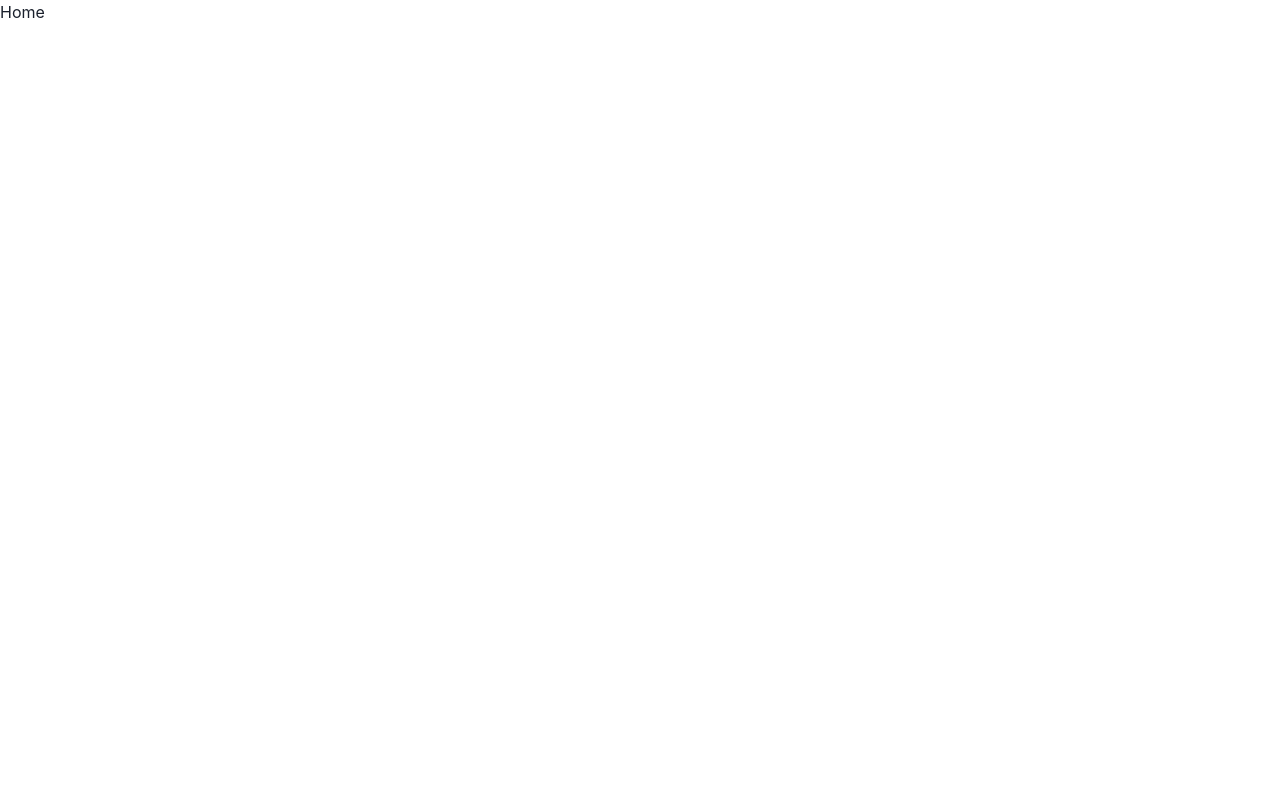
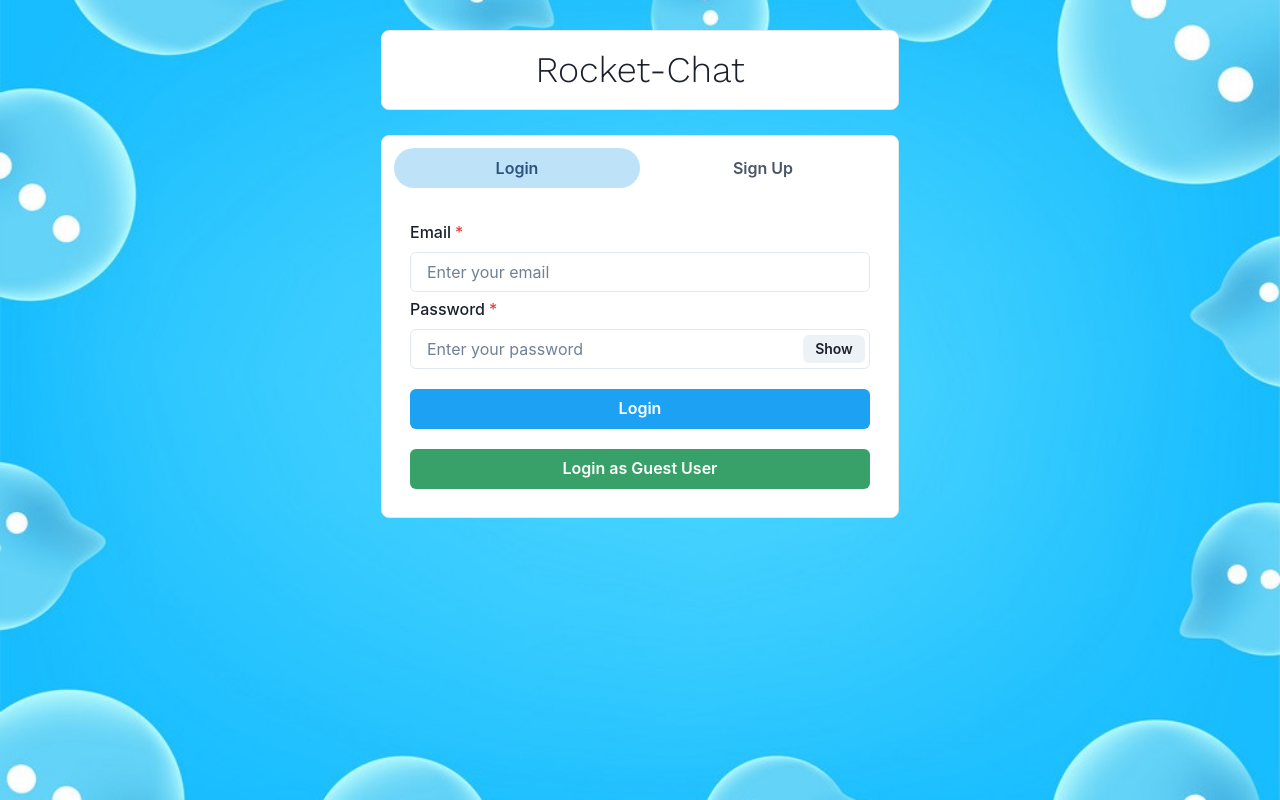
Before and after one commit to riyazsheikh89/Rocket-Chat, a React (Create React App) app in the folder frontend/: page / in a window 1280 px wide. Built offline with nearby package versions, Linux system fonts and the light colour scheme.

Commit message:
added Login and Signup page

```diff
--- a/frontend/src/App.css
+++ b/frontend/src/App.css
@@ -0,0 +1,8 @@
+@import url('https://fonts.googleapis.com/css2?family=Lato&family=Work+Sans:wght@300&display=swap');
+.App {
+    min-height: 100vh;
+    display: flex;
+    background-image: url("./background.jpg");
+    background-size: cover;
+    background-position: center;
+}
--- /dev/null
+++ b/frontend/src/components/Authentication/Login.js
@@ -0,0 +1,68 @@
+import {
+  Button,
+  FormControl,
+  FormLabel,
+  Input,
+  InputGroup,
+  InputRightElement,
+  VStack,
+} from "@chakra-ui/react";
+import React, { useState } from "react";
+
+const Login = () => {
+  const [show, setShow] = useState(false);
+  const [email, setEmail] = useState();
+  const [password, setPassword] = useState();
+
+  const handleClick = () => setShow(!show);
+  const submitHandler = () => {};
+
+  return (
+    <VStack spacing="5px">
+      <FormControl id="email" isRequired>
+        <FormLabel>Email</FormLabel>
+        <Input
+          placeholder="Enter your email"
+          onChange={(e) => setEmail(e.target.value)}
+        />
+      </FormControl>
+      <FormControl id="password" isRequired>
+        <FormLabel>Password</FormLabel>
+        <InputGroup>
+          <Input
+            type={show ? "text" : "password"}
+            placeholder="Enter your password"
+            onChange={(e) => setPassword(e.target.value)}
+          />
+          <InputRightElement width="4.5rem">
+            <Button h="1.75rem" size="sm" onClick={handleClick}>
+              {show ? "Hide" : "Show"}
+            </Button>
+          </InputRightElement>
+        </InputGroup>
+      </FormControl>
+      <Button
+        colorScheme="twitter"
+        width="100%"
+        style={{ marginTop: 15 }}
+        onClick={submitHandler}
+      >
+        Login
+      </Button>
+
+      <Button
+        colorScheme="green"
+        width="100%"
+        style={{ marginTop: 15 }}
+        onClick={() => {
+          setEmail("guest@emaple.com");
+          setPassword("123456");
+        }}
+      >
+        Login as Guest User
+      </Button>
+    </VStack>
+  );
+};
+
+export default Login;
--- /dev/null
+++ b/frontend/src/components/Authentication/Signup.js
@@ -0,0 +1,95 @@
+import {
+  Button,
+  FormControl,
+  FormLabel,
+  Input,
+  InputGroup,
+  InputRightElement,
+  VStack,
+} from "@chakra-ui/react";
+import React, { useState } from "react";
+
+const Signup = () => {
+  const [show, setShow] = useState(false);
+  const [name, setName] = useState();
+  const [email, setEmail] = useState();
+  const [password, setPassword] = useState();
+  const [confirmpassword, setConfirmpassword] = useState();
+
+  const handleClick = () => setShow(!show);
+  const postDetails = (pics) => {};
+  const submitHandler = () => {};
+
+  return (
+    <VStack spacing="5px">
+      <FormControl id="name" isRequired>
+        <FormLabel>Name</FormLabel>
+        <Input
+          placeholder="Enter your name"
+          onChange={(e) => setName(e.target.value)}
+        />
+      </FormControl>
+
+      <FormControl id="email" isRequired>
+        <FormLabel>Email</FormLabel>
+        <Input
+          placeholder="Enter your email"
+          onChange={(e) => setEmail(e.target.value)}
+        />
+      </FormControl>
+
+      <FormControl id="password" isRequired>
+        <FormLabel>Password</FormLabel>
+        <InputGroup>
+          <Input
+            type={show ? "text" : "password"}
+            placeholder="Enter your password"
+            onChange={(e) => setPassword(e.target.value)}
+          />
+          <InputRightElement width="4.5rem">
+            <Button h="1.75rem" size="sm" onClick={handleClick}>
+              {show ? "Hide" : "Show"}
+            </Button>
+          </InputRightElement>
+        </InputGroup>
+      </FormControl>
+
+      <FormControl id="confirm-password" isRequired>
+        <FormLabel>Confirm Password</FormLabel>
+        <InputGroup>
+          <Input
+            type={show ? "text" : "password"}
+            placeholder="Re-enter the password"
+            onChange={(e) => setConfirmpassword(e.target.value)}
+          />
+          <InputRightElement width="4.5rem">
+            <Button h="1.75rem" size="sm" onClick={handleClick}>
+              {show ? "Hide" : "Show"}
+            </Button>
+          </InputRightElement>
+        </InputGroup>
+      </FormControl>
+
+      <FormControl id="profile-pic" isRequired>
+        <FormLabel>Upload you profile picture</FormLabel>
+        <Input
+          type="file"
+          p={1.5}
+          accept="image/*"
+          onChange={(e) => postDetails(e.target.files[0])}
+        />
+      </FormControl>
+
+      <Button
+        colorScheme="whatsapp"
+        width="100%"
+        style={{ marginTop: 15 }}
+        onClick={submitHandler}
+      >
+        Sign Up
+      </Button>
+    </VStack>
+  );
+};
+
+export default Signup;
--- a/frontend/src/pages/HomePage.js
+++ b/frontend/src/pages/HomePage.js
@@ -1,7 +1,64 @@
 import React from "react";
+import {
+  Box,
+  Container,
+  Tab,
+  TabList,
+  TabPanel,
+  TabPanels,
+  Tabs,
+  Text,
+} from "@chakra-ui/react";
+import Login from "../components/Authentication/Login";
+import Signup from "../components/Authentication/Signup";
 
 const HomePage = () => {
-  return <div>Home</div>;
+  return (
+    <Container maxW="550px" centerContent>
+      <Box
+        d="flex"
+        justifyContent="center"
+        textAlign="center"
+        p={3}
+        bg={"white"}
+        w="100%"
+        m="30px 0 15px 0"
+        borderRadius="lg"
+        borderWidth="1px"
+      >
+        <Text fontSize="4xl" fontFamily="Work Sans" justifyContent="center">
+          Rocket-Chat
+        </Text>
+      </Box>
+
+      <Box
+        d="flex"
+        justifyContent="center"
+        textAlign="center"
+        p={3}
+        bg={"white"}
+        w="100%"
+        m="10px 0 15px 0"
+        borderRadius="lg"
+        borderWidth="1px"
+      >
+        <Tabs variant="soft-rounded">
+          <TabList mb="1em">
+            <Tab width="50%">Login</Tab>
+            <Tab width="50%">Sign Up</Tab>
+          </TabList>
+          <TabPanels>
+            <TabPanel>
+              <Login />
+            </TabPanel>
+            <TabPanel>
+              <Signup />
+            </TabPanel>
+          </TabPanels>
+        </Tabs>
+      </Box>
+    </Container>
+  );
 };
 
 export default HomePage;
```
Also changed, not shown: frontend/src/background.jpg (added).
